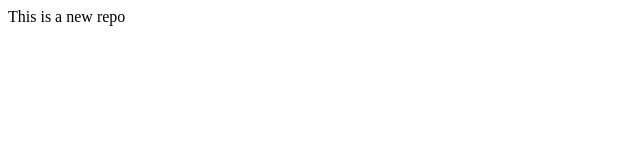
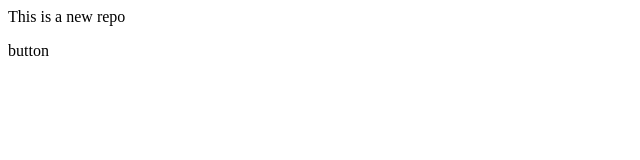
Before and after one commit to dsbhardwaj/localrepo, a plain HTML site: page index.html in a window 1280 px wide. Shown: the full height of the page, 0-640 px from the left. Drawn offline with Linux system fonts and the light colour scheme.

Commit message:
new feature

```diff
--- a/index.html
+++ b/index.html
@@ -1 +1,2 @@
 <p>This is a new repo</p>
+<dropdown>button</dropdown>
```
